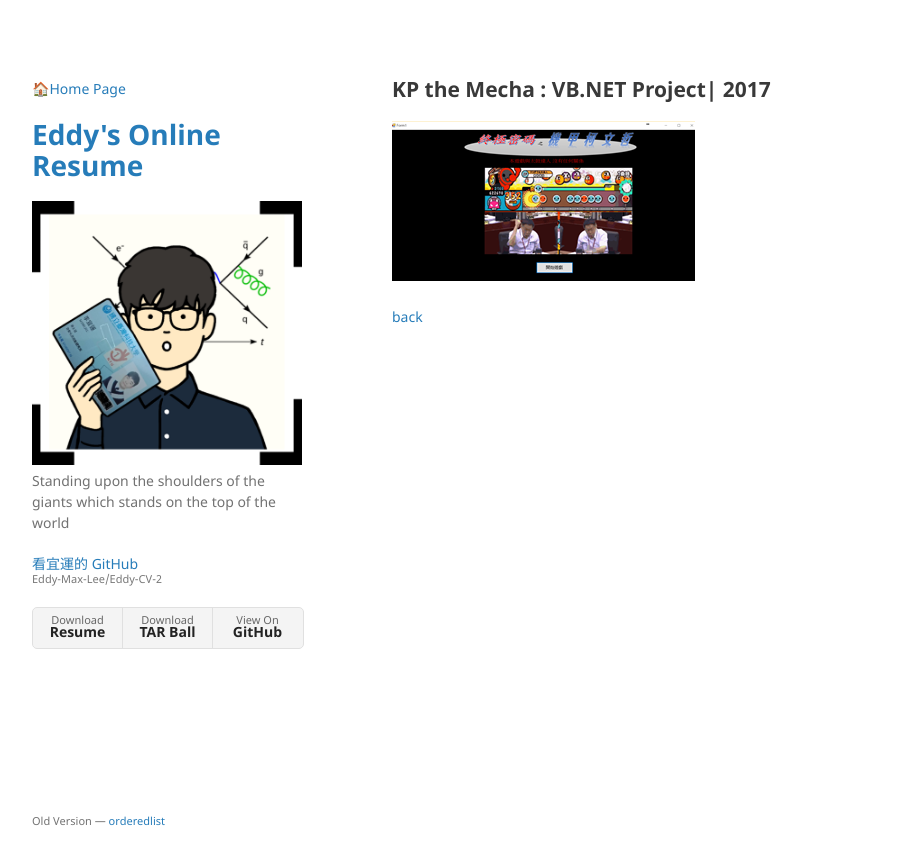
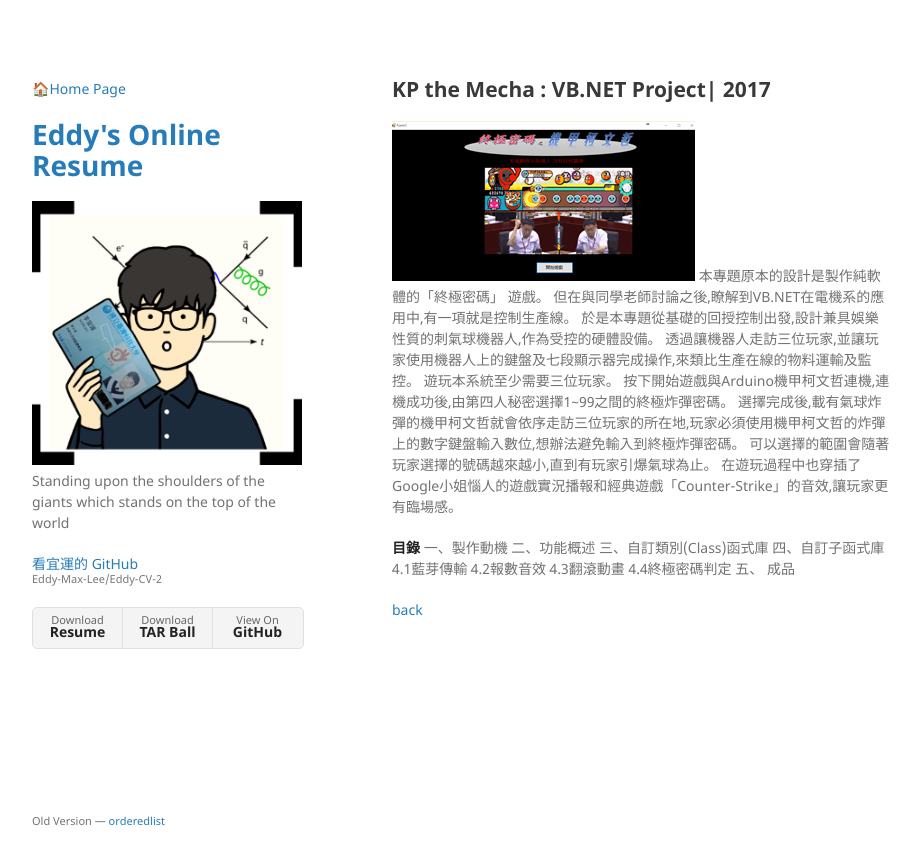
Before and after one commit to Eddy-Max-Lee/Eddy-CV-2, a Jekyll site: the page built from p3.md, in a window 1280 px wide. Shown: the top 865 px of the page, without its empty margins (178-1098 px from the left). Built offline with Jekyll 4.4.1, drawn with Linux system fonts in a browser that asks for light colours; our own code applies the rules of GitHub Pages for plain Markdown files.

Commit message:
Update p3.md

```diff
--- a/p3.md
+++ b/p3.md
@@ -4,6 +4,20 @@ layout: default
 
 ## KP the Mecha : VB.NET Project| 2017
 ![Branching](https://raw.githubusercontent.com/Eddy-Max-Lee/Eddy-CV-2/master/assets/img/p3-3.png)
+本專題原本的設計是製作純軟體的「終極密碼」 遊戲。 但在與同學老師討論之後,瞭解到VB.NET在電機系的應用中,有一項就是控制生產線。 於是本專題從基礎的回授控制出發,設計兼具娛樂性質的刺氣球機器人,作為受控的硬體設備。 透過讓機器人走訪三位玩家,並讓玩家使用機器人上的鍵盤及七段顯示器完成操作,來類比生產在線的物料運輸及監控。
+遊玩本系統至少需要三位玩家。 按下開始遊戲與Arduino機甲柯文哲連機,連機成功後,由第四人秘密選擇1~99之間的終極炸彈密碼。 選擇完成後,載有氣球炸彈的機甲柯文哲就會依序走訪三位玩家的所在地,玩家必須使用機甲柯文哲的炸彈上的數字鍵盤輸入數位,想辦法避免輸入到終極炸彈密碼。 可以選擇的範圍會隨著玩家選擇的號碼越來越小,直到有玩家引爆氣球為止。 在遊玩過程中也穿插了Google小姐惱人的遊戲實況播報和經典遊戲「Counter-Strike」的音效,讓玩家更有臨場感。
+
+
+**目錄**
+一、製作動機
+二、功能概述
+三、自訂類別(Class)函式庫
+四、自訂子函式庫
+  4.1藍芽傳輸
+  4.2報數音效
+  4.3翻滾動畫
+  4.4終極密碼判定
+五、 成品
 
 
 [back](./)
```
